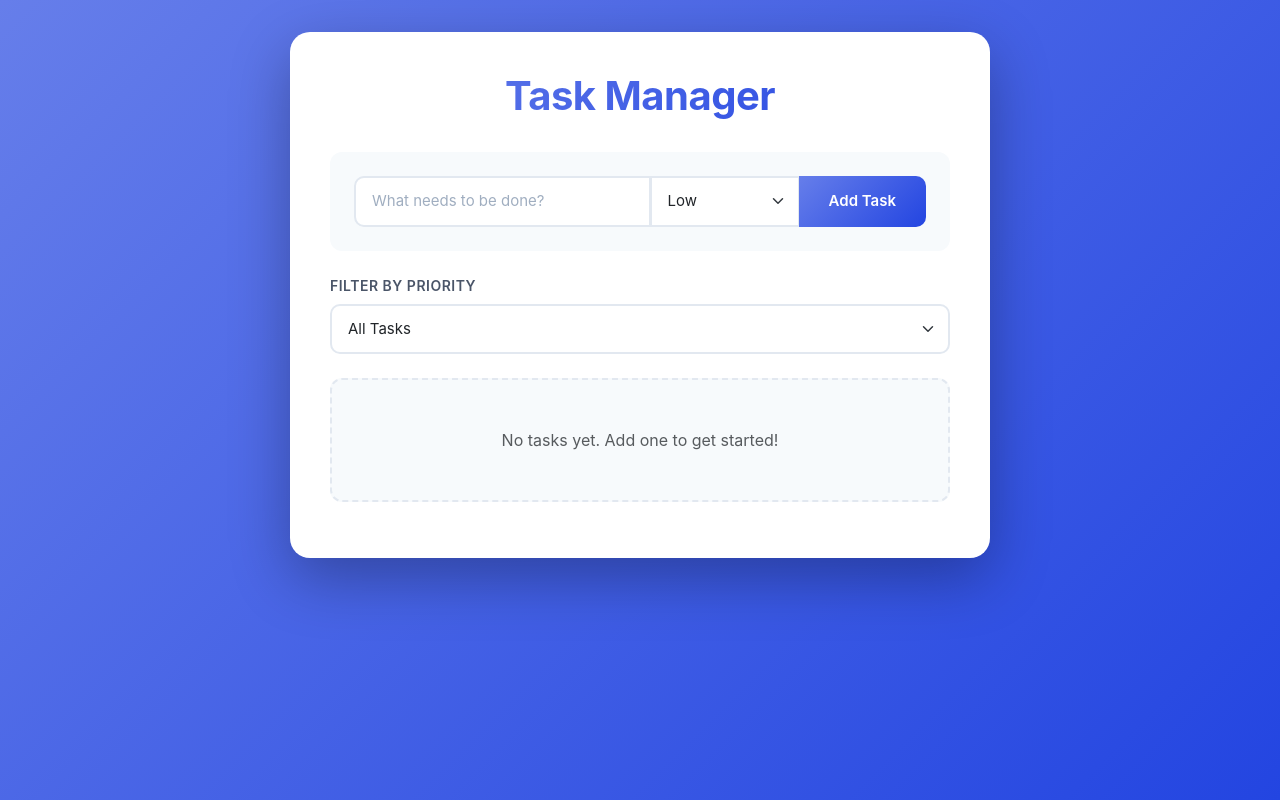
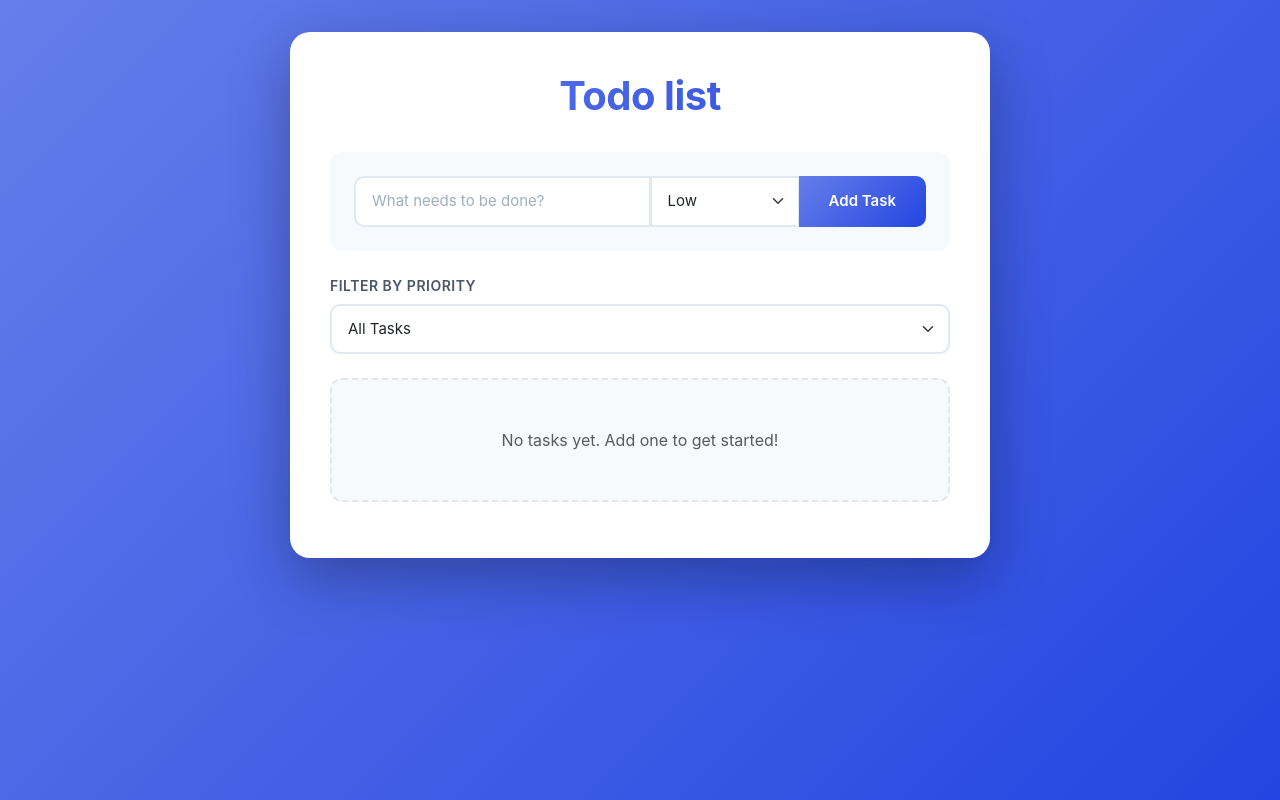
Before and after one commit to ShaswataKOD/ToDoList-js, a website built with Vite: page src/index.html in a window 1280 px wide. Built offline with nearby package versions, Linux system fonts and the light colour scheme.

Commit message:
fix:header

```diff
--- a/src/index.html
+++ b/src/index.html
@@ -5,7 +5,7 @@
   <meta name="viewport" content="width=device-width, initial-scale=1.0">
   <meta name="description" content="Professional task management application with priority filtering">
   <meta name="author" content="Your Company">
-  <title>Professional Task Manager</title>
+  <title>To Do list</title>
 
   <link rel="preconnect" href="https://fonts.googleapis.com">
   <script type="module" src="./js/main.js"></script>
@@ -16,7 +16,7 @@
 
     <!-- Application Header -->
     <header>
-      <h1 class="header">Task Manager</h1>
+      <h1 class="header">Todo list</h1>
     </header>
 
     <!-- Task Input Section -->
```
